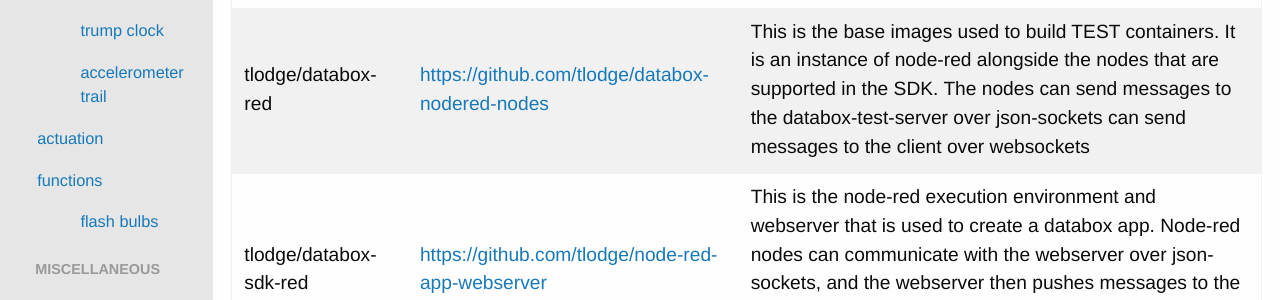
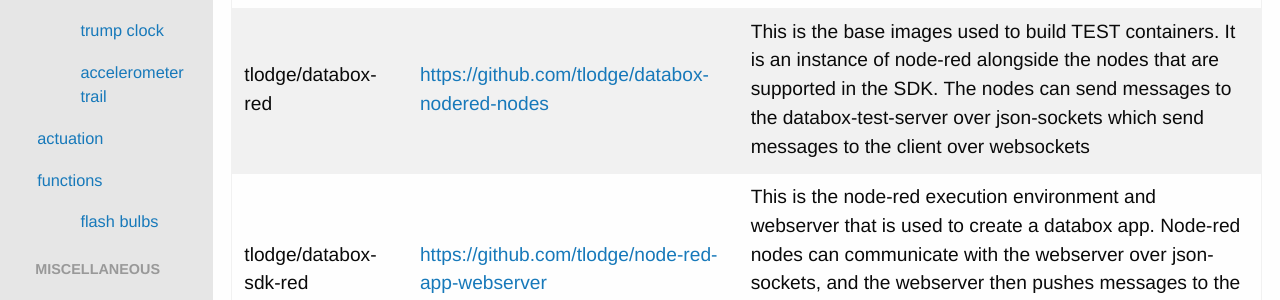
Before and after one commit to tlodge/databox-sdk-tutorial, a Jekyll site: the page built from miscellaneous/sdkcontainers/index.md, in a window 1280 px wide. Shown: the part 686-986 px from the top of the page. Built offline with Jekyll 4.4.1, drawn with Linux system fonts in a browser that asks for light colours.

Commit message:
typo fixed

```diff
--- a/miscellaneous/sdkcontainers/index.md
+++ b/miscellaneous/sdkcontainers/index.md
@@ -32,7 +32,7 @@ There are a bunch of containers that the sdk uses, and this is a listing of what
     <tr>
       <td>tlodge/databox-red</td>
       <td><a href="https://github.com/tlodge/databox-nodered-nodes">https://github.com/tlodge/databox-nodered-nodes</a></td>
-      <td>This is the base images used to build TEST containers.  It is an instance of node-red alongside the nodes that are supported in the SDK.  The nodes can send messages to the databox-test-server over json-sockets can send messages to the client over websockets</td>
+      <td>This is the base images used to build TEST containers.  It is an instance of node-red alongside the nodes that are supported in the SDK.  The nodes can send messages to the databox-test-server over json-sockets which send messages to the client over websockets</td>
     </tr>
     <tr>
       <td>tlodge/databox-sdk-red</td>
```
